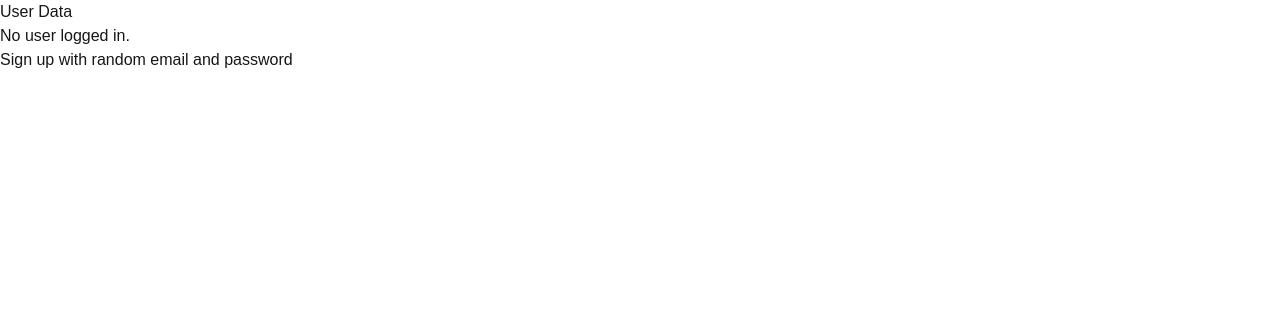
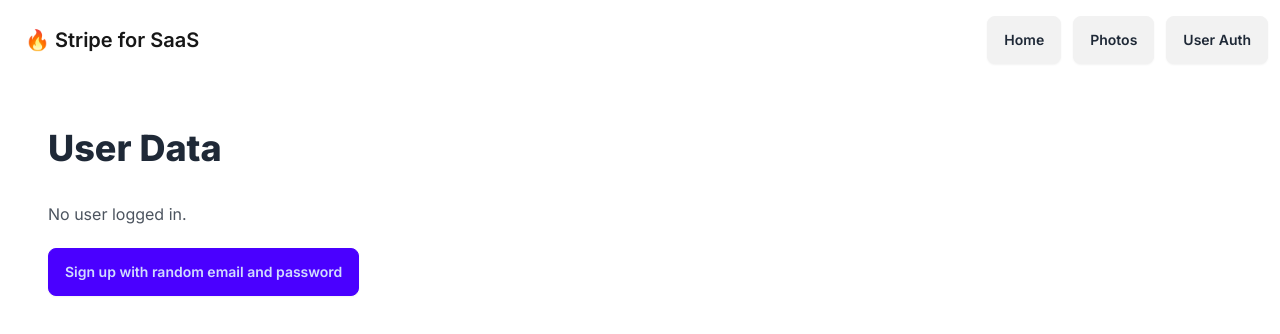
Before and after one commit to valentinbesse/stripe-next, a Next.js app: page /user in a window 1280 px wide. Shown: the top 334 px of the page. Built offline with nearby package versions, Linux system fonts and the light colour scheme; no server answers.

Commit message:
Add toaster and improve layout

```diff
--- a/app/layout.tsx
+++ b/app/layout.tsx
@@ -1,17 +1,10 @@
 import type { Metadata } from "next";
-import localFont from "next/font/local";
+import Link from "next/link";
+import { Inter } from "next/font/google";
 import "./globals.css";
+import { Toaster } from "react-hot-toast";
 
-const geistSans = localFont({
-  src: "./fonts/GeistVF.woff",
-  variable: "--font-geist-sans",
-  weight: "100 900",
-});
-const geistMono = localFont({
-  src: "./fonts/GeistMonoVF.woff",
-  variable: "--font-geist-mono",
-  weight: "100 900",
-});
+const inter = Inter({ subsets: ["latin"] });
 
 export const metadata: Metadata = {
   title: "Create Next App",
@@ -25,11 +18,43 @@
 }>) {
   return (
     <html lang="en">
-      <body
-        className={`${geistSans.variable} ${geistMono.variable} antialiased`}
-      >
-        {children}
+      <body className={inter.className}>
+        <Navbar />
+        <main className="prose p-12 text-ce">
+          {children}
+        </main>
       </body>
     </html>
   );
 }
+
+const Navbar = () => {
+  return (
+    <div className="navbar bg-base-100">
+      <div className="flex-1">
+        <Link href="/" className="btn btn-ghost text-xl">
+          🔥 Stripe for SaaS
+        </Link>
+      </div>
+      <div className="flex-none">
+        <ul className="menu menu-horizontal px-1">
+          <li>
+            <Link href="/" className="btn">
+              Home
+            </Link>
+          </li>
+          <li>
+            <Link href="/photos" className="btn mx-3">
+              Photos
+            </Link>
+          </li>
+          <li>
+            <Link href="/user" className="btn">
+              User Auth
+              </Link>
+          </li>
+        </ul>
+      </div>
+    </div>
+  );
+};
--- a/app/user/LoginForm.tsx
+++ b/app/user/LoginForm.tsx
@@ -6,14 +6,13 @@
 export default function LoginForm() {
     const [loading, setLoading] = useState(false);
 
-    const handleSignUp = async () =>
-        {
+    const handleSignUp = async () => {
         setLoading(true);
 
         const randomEmail = `${Math.random().toString(36).substring(7)}@example.com`;
         const randomPassword = "Password69420";
 
-            const { data, error} = await supabase.auth.signUp({
+        const { data, error } = await supabase.auth.signUp({
             email: randomEmail,
             password: randomPassword
         });
@@ -29,10 +28,11 @@
 
     return (
         <button
+            className="btn btn-primary"
             onClick={handleSignUp}
             disabled={loading}
         >
-                {loading? "Signing up..." : "Sign up with random email and password"}
+            {loading ? "Signing up..." : "Sign up with random email and password"}
         </button>
     );
 }
--- a/package.json
+++ b/package.json
@@ -14,6 +14,7 @@
     "next": "15.0.2",
     "react": "19.0.0-rc-02c0e824-20241028",
     "react-dom": "19.0.0-rc-02c0e824-20241028",
+    "react-hot-toast": "^2.4.1",
     "stripe": "^17.3.1"
   },
   "devDependencies": {
```
Also changed, not shown: 1 other file (tests, documents, lock files or other folders). Lines whose indentation alone changed are shown as unchanged.
